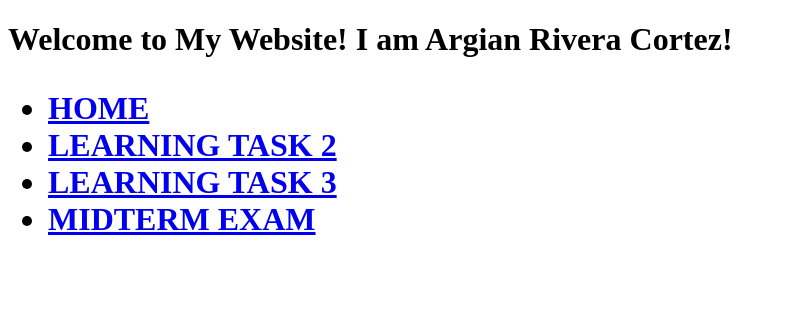
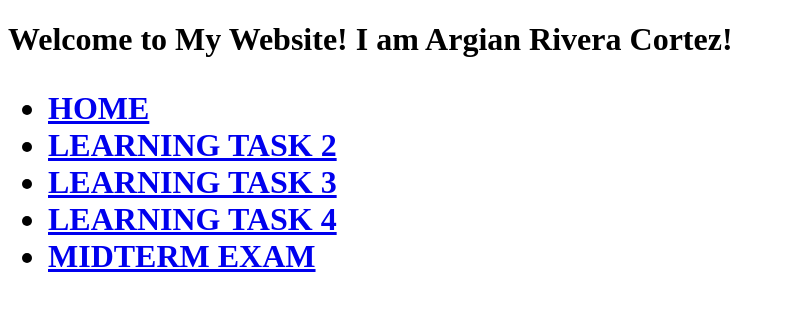
Before and after one commit to argiancortez/learningtasks, a PHP site: page / in a window 1280 px wide. Shown: the top 311 px of the page, without its empty margins (0-785 px from the left). Run offline with PHP 8.4, Linux system fonts and the light colour scheme.

Commit message:
Update index.php

```diff
--- a/index.php
+++ b/index.php
@@ -9,6 +9,7 @@
    <li><a href="index.php">HOME</a></li>
    <li><a href="/LT2/index.html"> LEARNING TASK 2 </a> </li>
    <li><a href="/LT3/index.html"> LEARNING TASK 3 </a> </li>
+   <li><a href="/LT4/index.html"> LEARNING TASK 4 </a> </li>
    <li><a href="/CLE1MT/index.html"> MIDTERM EXAM </a> </li>
 </ul>
 </body>
```
